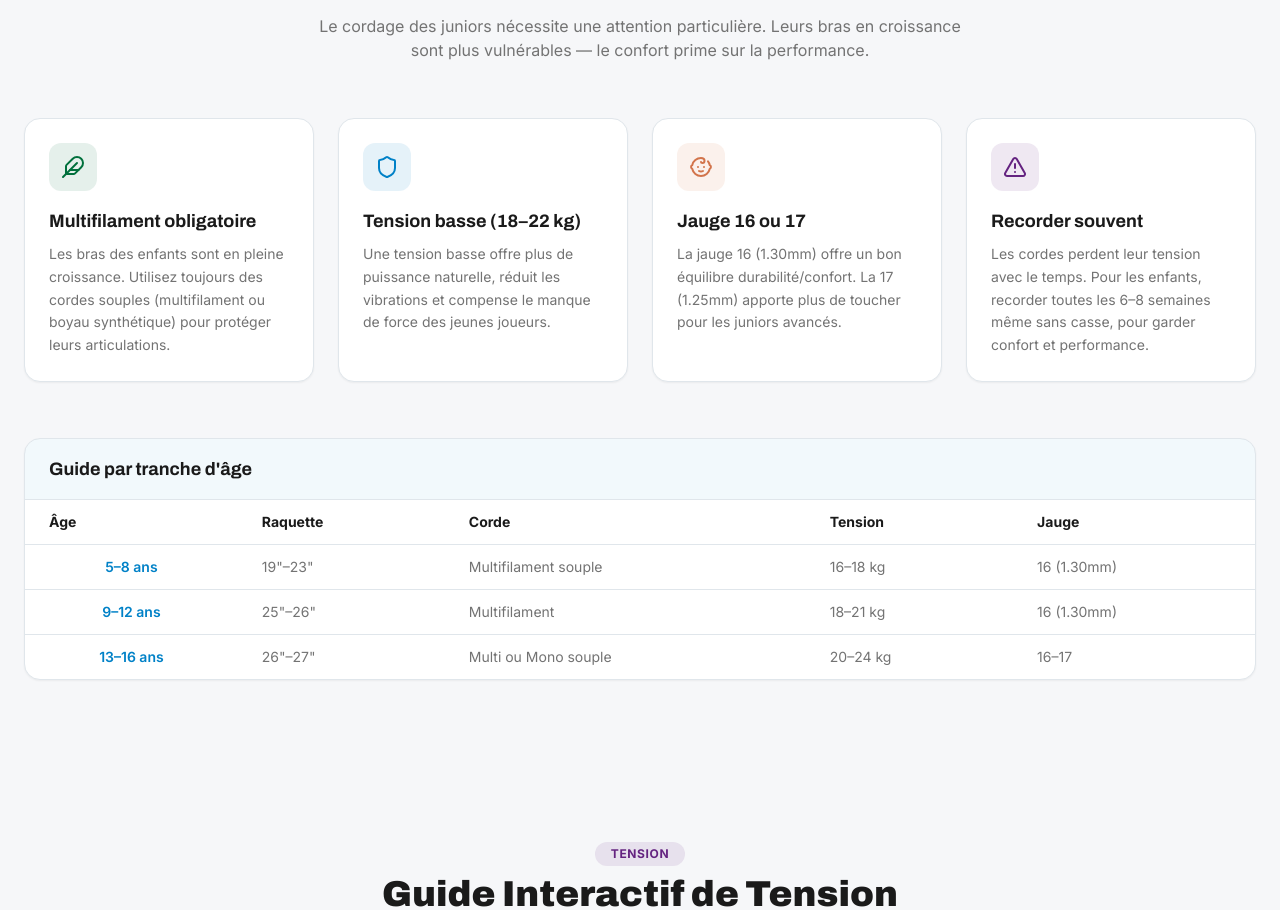
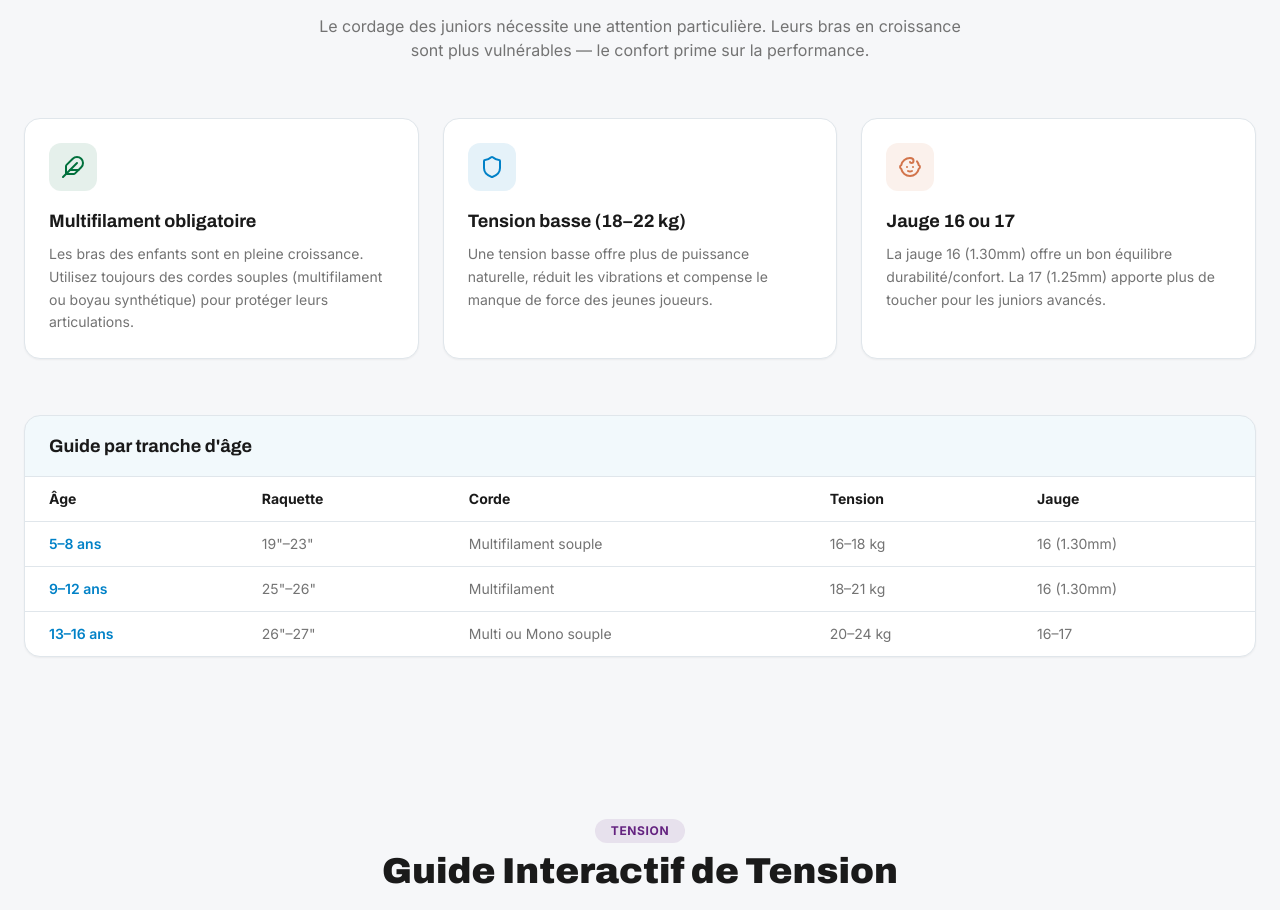
Before and after one commit to Heisendev/String-Lab, a React (Vite) app: page / in a window 1280 px wide. Shown: the part 3173-4083 px from the top of the page. Built offline with nearby package versions, Linux system fonts and the light colour scheme; the HTML template or start-up script is replaced by a standard one.

Commit message:
remove wrong tip

```diff
--- a/src/components/KidsSection.tsx
+++ b/src/components/KidsSection.tsx
@@ -25,15 +25,7 @@ const tips = [
       "La jauge 16 (1.30mm) offre un bon équilibre durabilité/confort. La 17 (1.25mm) apporte plus de toucher pour les juniors avancés.",
     color: "text-clay",
     bg: "bg-clay/10",
-  },
-  {
-    icon: AlertTriangle,
-    title: "Recorder souvent",
-    description:
-      "Les cordes perdent leur tension avec le temps. Pour les enfants, recorder toutes les 6–8 semaines même sans casse, pour garder confort et performance.",
-    color: "text-purple",
-    bg: "bg-purple/10",
-  },
+  }
 ];
 
 const ageGroups = [
@@ -84,7 +76,7 @@ const KidsSection = () => {
         </motion.div>
 
         {/* Tips grid */}
-        <div className="mb-14 grid gap-6 sm:grid-cols-2 lg:grid-cols-4">
+        <div className="mb-14 grid gap-6 sm:grid-cols-2 lg:grid-cols-3">
           {tips.map((tip, i) => (
             <motion.div
               key={tip.title}
@@ -133,7 +125,7 @@ const KidsSection = () => {
               <tbody>
                 {ageGroups.map((g) => (
                   <tr key={g.age} className="border-b border-border last:border-0">
-                    <td className="px-3 text-center md:px-6 py-3 font-semibold text-primary">{g.age}</td>
+                    <td className="px-3 text-center md:text-left md:px-6 py-3 font-semibold text-primary">{g.age}</td>
                     <td className="px-6 py-3 text-muted-foreground">{g.racket}</td>
                     <td className="px-6 py-3 text-muted-foreground">{g.string}</td>
                     <td className="px-6 py-3 text-muted-foreground">{g.tension}</td>
```
